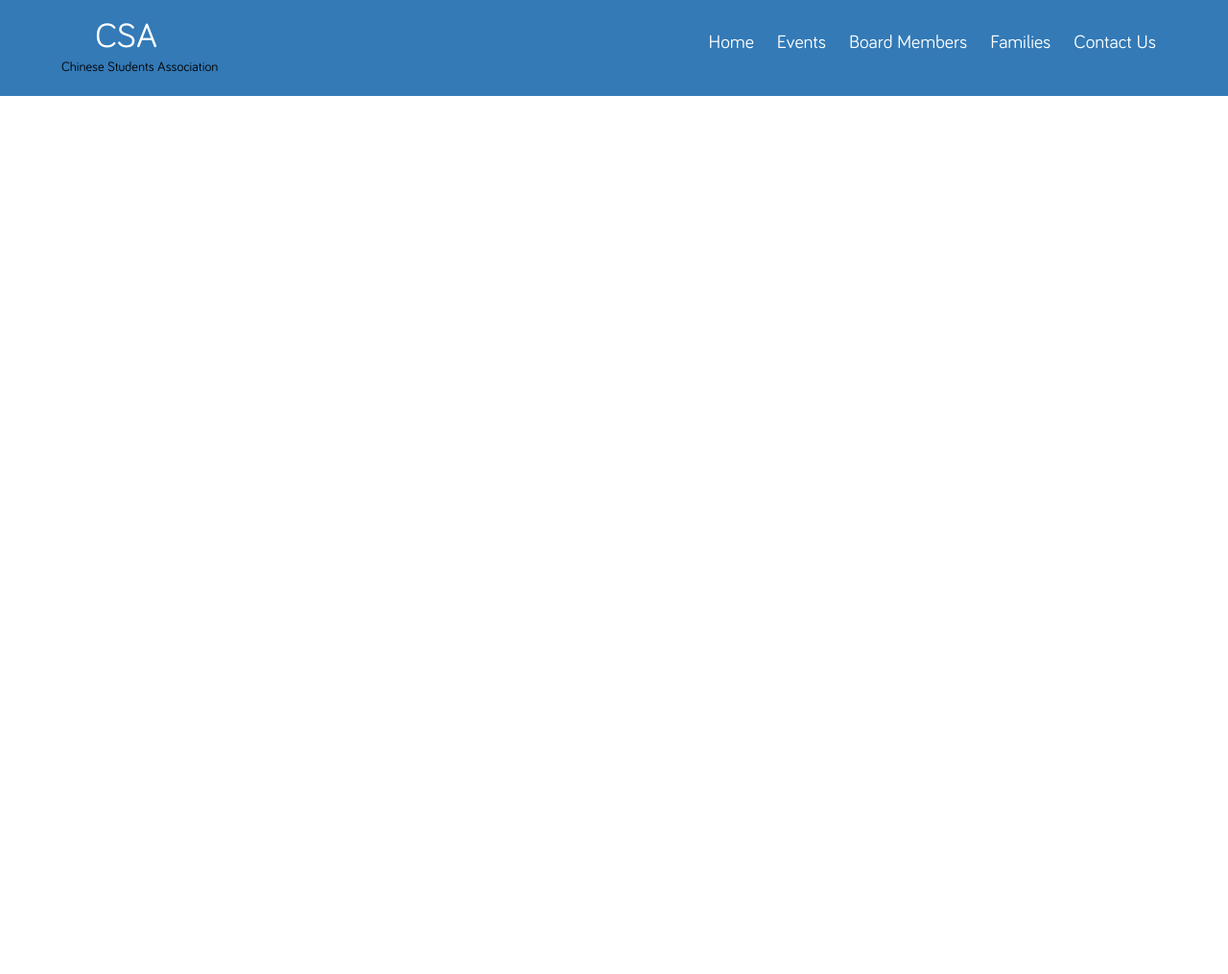
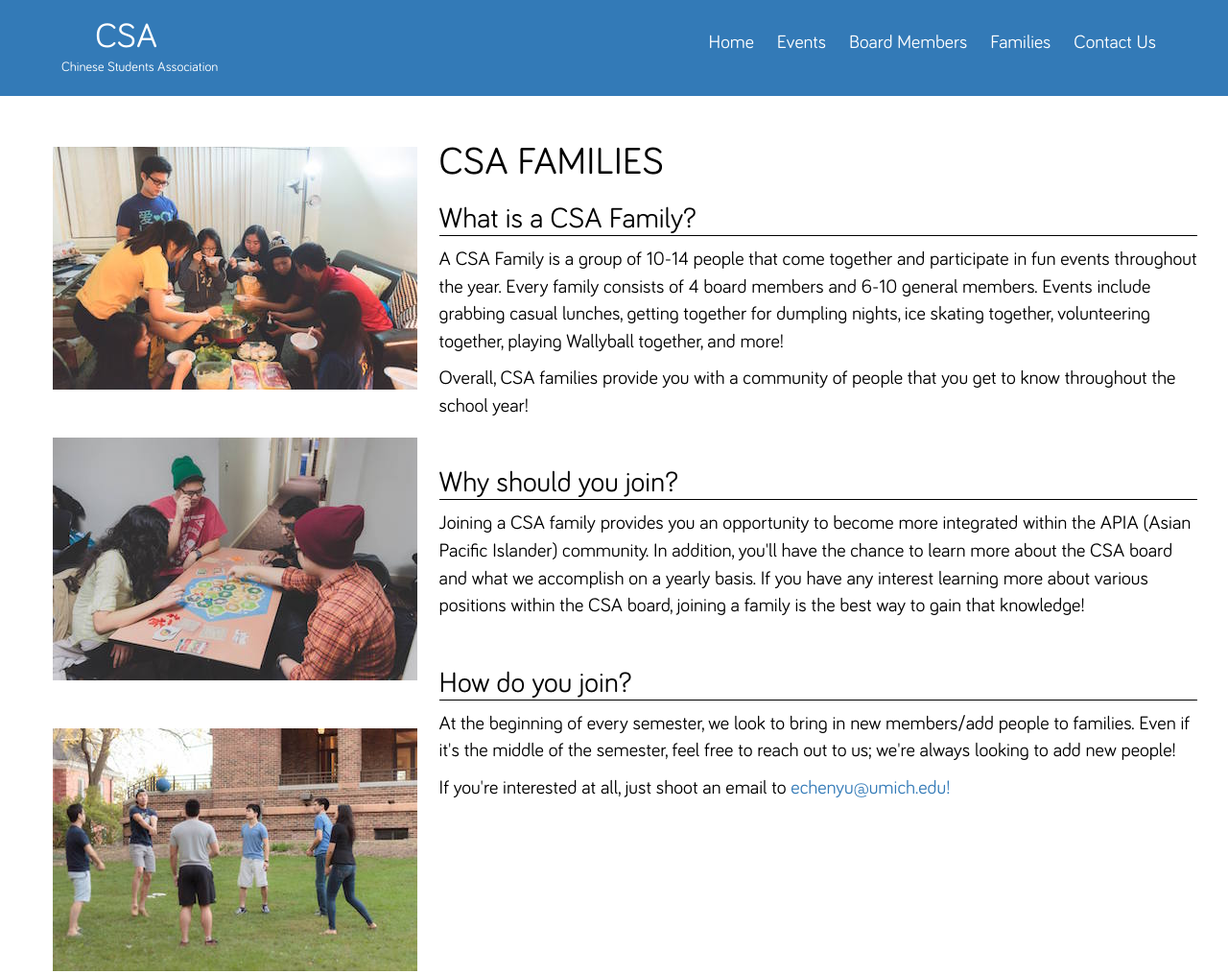
Before and after one commit to echenyu/csawebsite, a plain HTML site: page families.html in a window 1280 px wide. Shown: the whole page at 96% size. Before the commit the page ends 800 px from the top, so only its background shows below. Drawn offline with Linux system fonts and the light colour scheme.

Commit message:
Fixed up family page

```diff
--- a/css/appearance.css
+++ b/css/appearance.css
@@ -68,7 +68,7 @@ img {
 	/*Change the margins for this. Don't use px?*/
 	margin-top: 30px;
 	margin-bottom: 30px;
-	font-size: 1.1em;
+	font-size: 1.4em;
 	color:white;
 	width: 60%;
 	text-align: center;
@@ -89,6 +89,9 @@ p {
 	color:black;
 }
 
+.CSA p {
+	color: white;
+}
 #events{
 	margin:auto;
 	width:50%;
--- /dev/null
+++ b/css/families.css
@@ -0,0 +1,38 @@
+.contentwrap {
+	margin: auto;
+	padding-top: 10%;
+	width: 95%;
+}
+
+.picture {
+	float: left;
+	clear: left;
+	width: 35%;
+	margin-top: 25px;
+	margin-bottom: 25px;
+}
+
+.description {
+	float: right;
+	width: 65%;
+}
+
+.contentwrap h1 {
+	width: auto;
+	text-align: left;
+	color: black;
+	font-family: "myFont";
+	font-size: 40px;
+
+}
+
+.description h2 {
+	color: black;
+	font-family: "myFont";
+	border-bottom: 1px black solid;
+}
+
+.description p {
+	font-size: 20px;
+
+}
--- a/families.html
+++ b/families.html
@@ -4,6 +4,8 @@
 		<title> UM CSA </title>
 		<link href = "css/bootstrap.min.css" type = "text/css" rel = "stylesheet">
 		<link href = "css/appearance.css" type = "text/css" rel = "stylesheet">
+		<link href = "css/families.css" type = "text/css" rel = "stylesheet">
+
 	</head>
 	<body>
 		<div class = "topbar">
@@ -22,8 +24,40 @@
 				</ul>
 			</div>
 		</div>
-		<p>
-			Writing up the structure for families right now. I'm thinking that every 2 board members will lead a family? That should work! Hopefully
-		</p>
+		<div class = "contentwrap">
+
+			<div class = "picture">
+				<img src = "images/family1.jpg" />
+			</div>
+			<div class = "description">
+				<h1> CSA FAMILIES </h1>
+				<h2> What is a CSA Family? </h2>
+					<p> A CSA Family is a group of 10-14 people that come together and participate in fun events throughout the year. Every family consists of 4 board members and 6-10 general members. Events include grabbing casual lunches, getting together for dumpling nights, ice skating together, volunteering together, playing Wallyball together, and more! </p>
+
+					<p> Overall, CSA families provide you with a community of people that you get to know throughout the school year! </p>
+
+				<br/>
+				<h2> Why should you join? </h2>
+					<p> Joining a CSA family provides you an opportunity to become more integrated within the APIA (Asian Pacific Islander) community. In addition, you'll have the chance to learn more about the CSA board and what we accomplish on a yearly basis. If you have any interest learning more about various positions within the CSA board, joining a family is the best way to gain that knowledge! </p>
+
+				<br/>
+				<h2> How do you join? </h2>
+				<p>
+					At the beginning of every semester, we look to bring in new members/add people to families. Even if it's the middle of the semester, feel free to reach out to us; we're always looking to add new people! </p>
+				<p>
+					If you're interested at all, just shoot an email to <a href="mailto:echenyu@umich.edu" target="_top">echenyu@umich.edu!</a>
+				</p>
+			</div>
+			<div class = "picture">
+				<img src = "images/family2.jpg" />
+			</div>
+			<div class = "picture">
+				<img src = "images/family3.jpg" />
+			</div>
+			<!-- <div class = "picture">
+				<img src = "images/family4.jpg" />
+			</div> -->
+		</div>
+
 	</body>
 </html>
```
Also changed, not shown: css/eventspage.css (+6 -4 lines), images/family1.jpg (added), images/family2.jpg (added), images/family3.jpg (added), images/family4.jpg (added).
